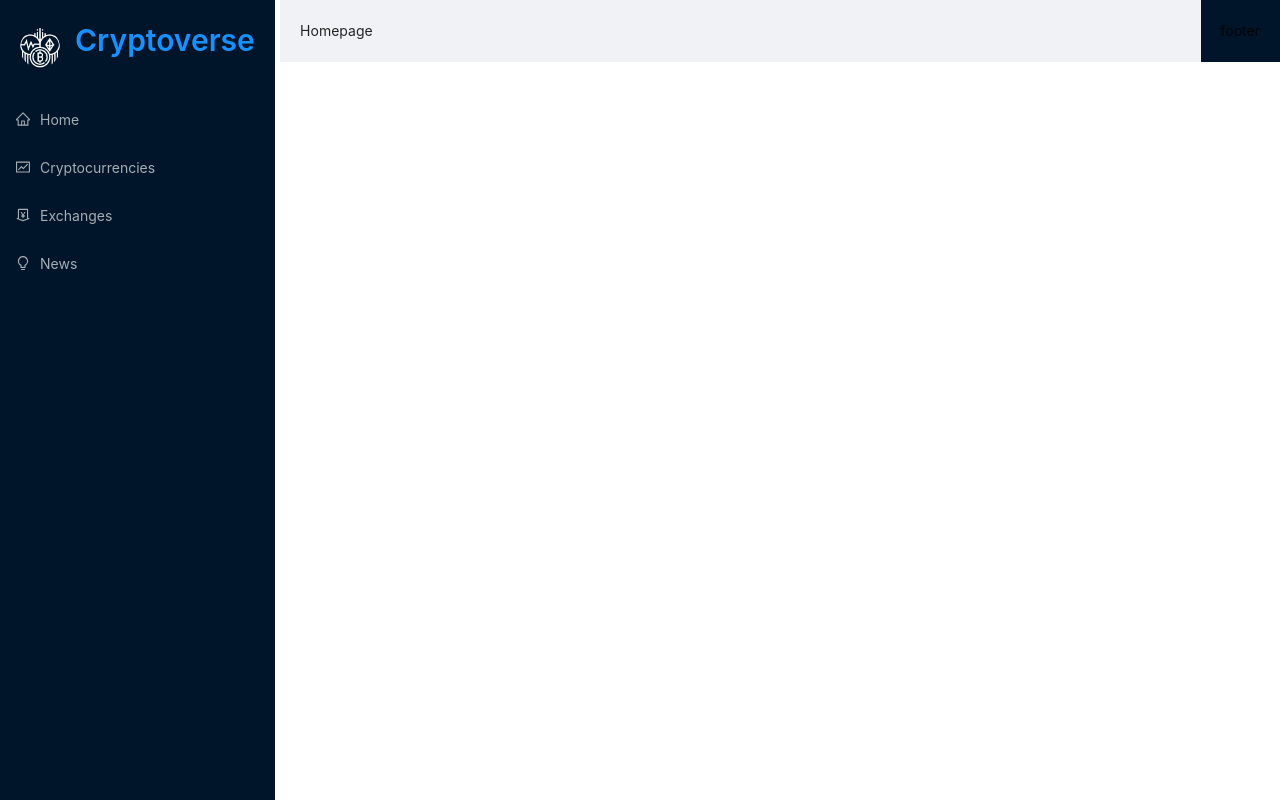
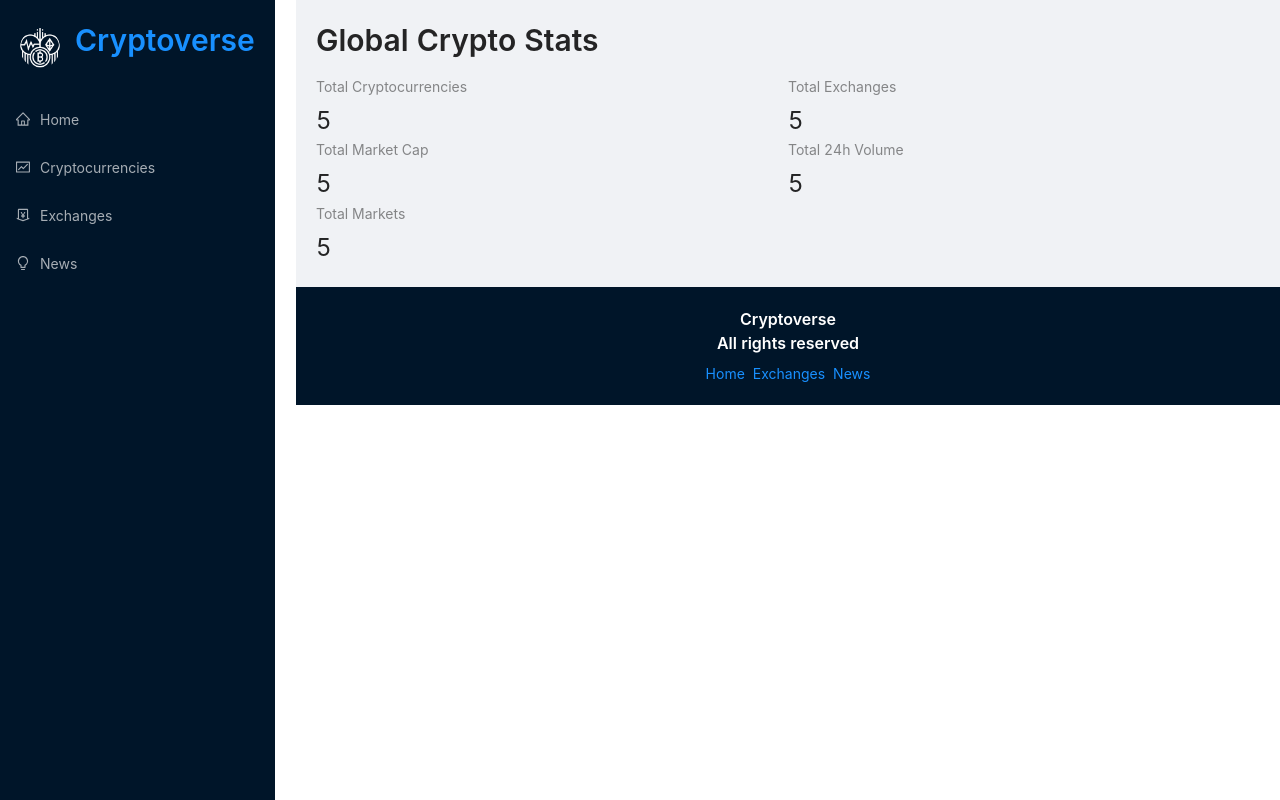
Before and after one commit to anarysumbetov/cryptoapp, a React (Create React App) app: page / in a window 1280 px wide. Built offline with nearby package versions, Linux system fonts and the light colour scheme.

Commit message:
Homepage changed

```diff
--- a/src/App.js
+++ b/src/App.js
@@ -33,9 +33,17 @@
               </Switch>
           </div>
         </Layout>
-      </div>
       <div className="footer">
-        footer
+            <Typography.Title level={5} style={{ color: 'white', textAlign: 'center' }}>
+              Cryptoverse <br />
+              All rights reserved
+            </Typography.Title>
+            <Space>
+              <Link to="/">Home</Link>
+              <Link to="/exchanges">Exchanges</Link>
+              <Link to="/news">News</Link>
+            </Space>
+          </div>
       </div>
     </div>
   );
--- a/src/components/Homepage.jsx
+++ b/src/components/Homepage.jsx
@@ -1,10 +1,22 @@
 import React from 'react';
+import millify from 'millify';
+import { Typography, Row, Col, Statistic } from 'antd';
+import { LInk } from 'react-router-dom';
+
+const { Title } = Typography;
 
 const Homepage = () => {
     return (
-        <div>
-            Homepage
-        </div>
+        <>
+            <Title level={2} className="heading">Global Crypto Stats</Title>
+            <Row>
+                <Col span={12}><Statistic title="Total Cryptocurrencies" value="5" /></Col>
+                <Col span={12}><Statistic title="Total Exchanges" value="5" /></Col>
+                <Col span={12}><Statistic title="Total Market Cap" value="5" /></Col>
+                <Col span={12}><Statistic title="Total 24h Volume" value="5" /></Col>
+                <Col span={12}><Statistic title="Total Markets" value="5" /></Col>
+            </Row>
+        </>
     )
 }
 
```
